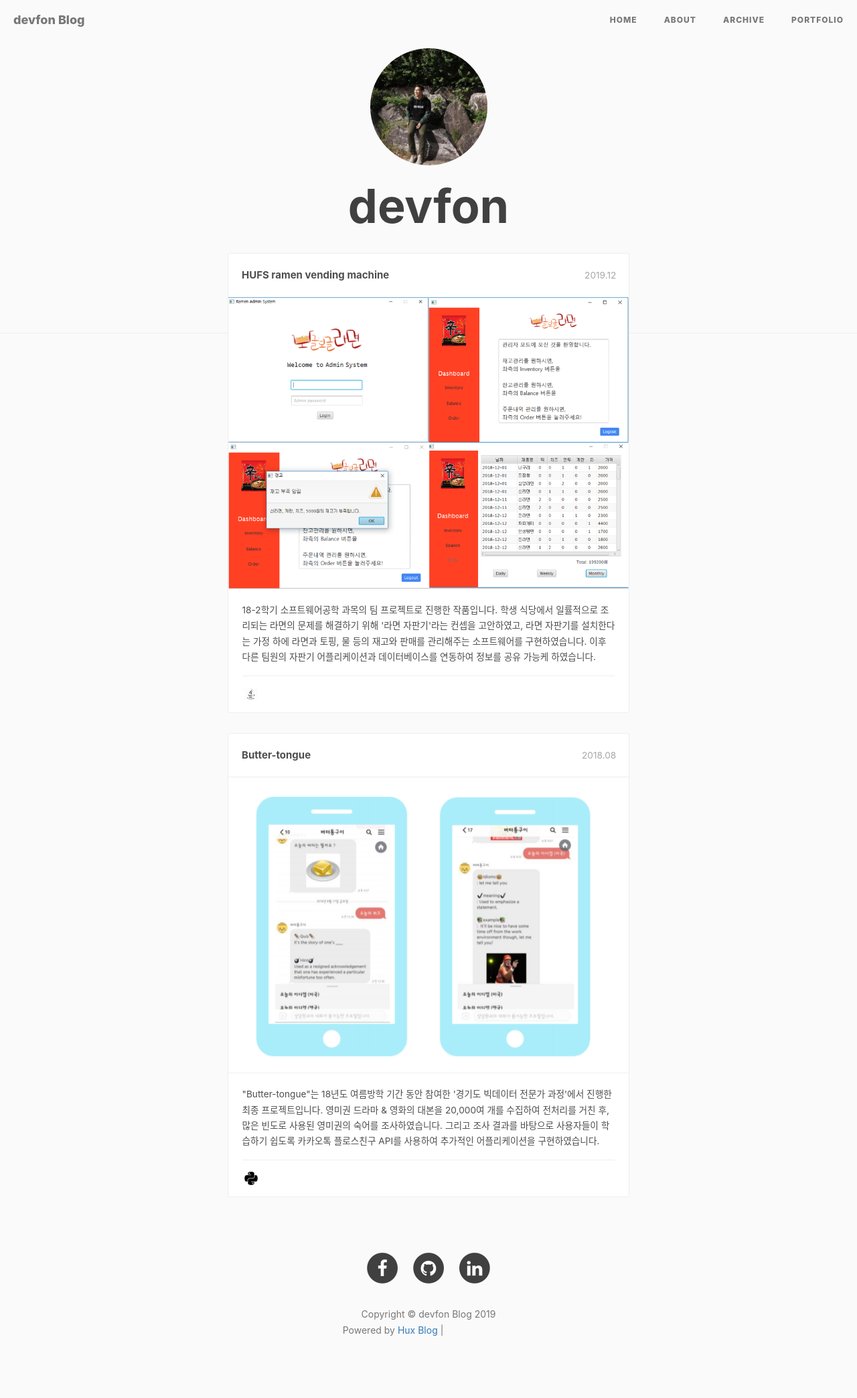
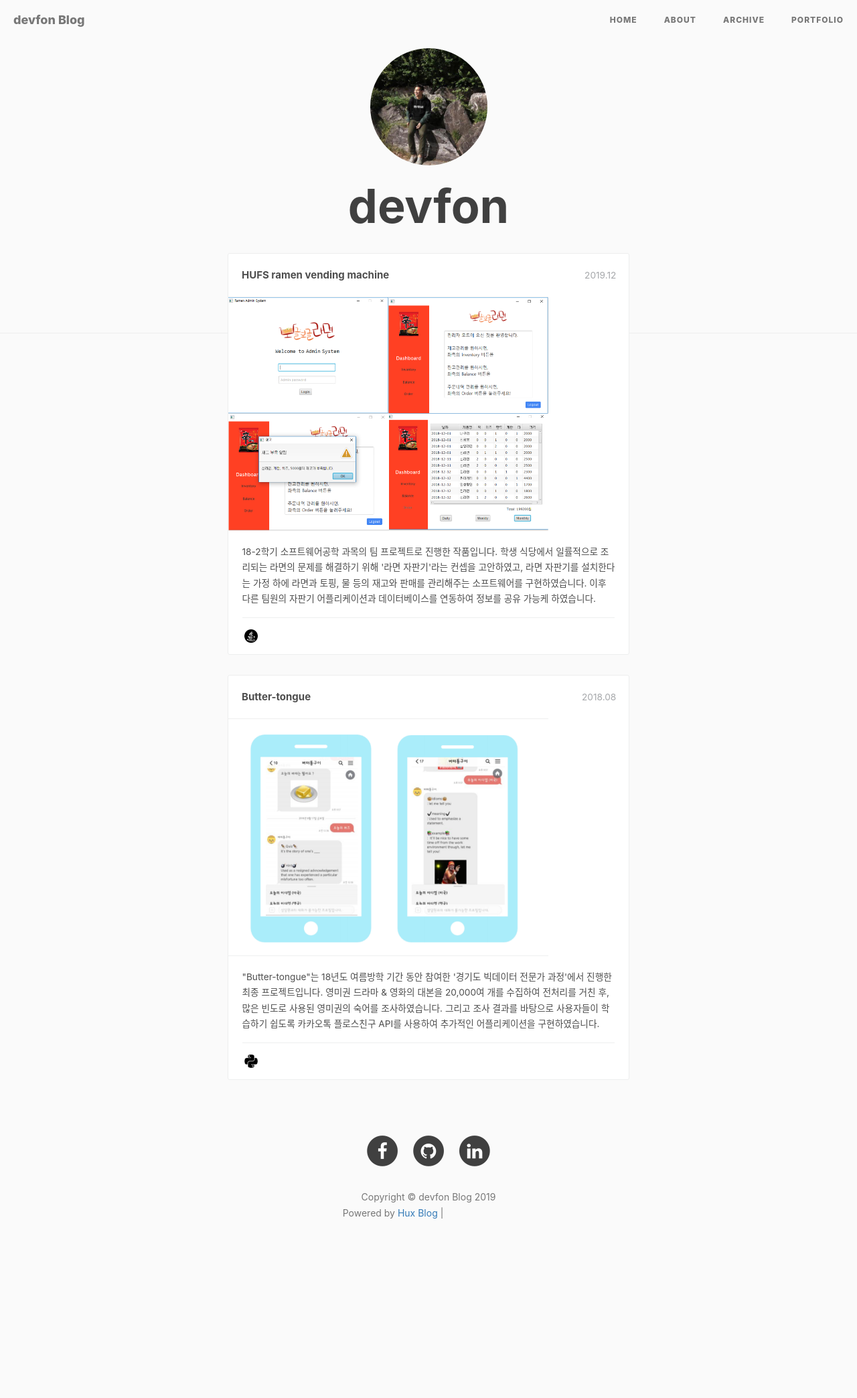
Before and after one commit to Huffon/huffon.github.io, a Jekyll site: the page built from portfolio/index.html, in a window 1280 px wide. Shown: the whole page at 67% size. Built offline with Jekyll 4.4.1, drawn with Linux system fonts in a browser that asks for light colours; nearby versions of some CDN libraries; comment, search, counter and statistics services are not loaded; after the commit the page ends 1913 px from its top, so only the background shows below that; grey boxes are pictures that could not be loaded.

```diff
--- a/portfolio/index.html
+++ b/portfolio/index.html
@@ -25,7 +25,7 @@
 						<div class="cbp_tmlabel">
 							<h2 id="boxoffice">HUFS ramen vending machine</h2>
 							<time>2019.12</time>
-							<img src="images/ramen_vending.png">
+							<img src="images/ramen_vending.png" style="width: 80%; height: 80%;">
 							<ul>
 								<li>
 									18-2학기 소프트웨어공학 과목의 팀 프로젝트로 진행한 작품입니다. 학생 식당에서 일률적으로 조리되는 라면의 문제를 해결하기 위해 '라면 자판기'라는 컨셉을 고안하였고, 라면 자판기를 설치한다는 가정 하에 라면과 토핑, 물 등의 재고와 판매를 관리해주는 소프트웨어를 구현하였습니다. 이후 다른 팀원의 자판기 어플리케이션과 데이터베이스를 연동하여 정보를 공유 가능케 하였습니다.
@@ -42,7 +42,7 @@
 						<div class="cbp_tmlabel">
 							<h2 id="boxoffice">Butter-tongue</h2>
 							<time>2018.08</time>
-							<img src="images/butter.png">
+							<img src="images/butter.png" style="width: 80%; height: 80%;" >
 							<ul>
 								<li>
 									"Butter-tongue"는 18년도 여름방학 기간 동안 참여한 '경기도 빅데이터 전문가 과정'에서 진행한 최종 프로젝트입니다. 영미권 드라마 & 영화의 대본을 20,000여 개를 수집하여 전처리를 거친 후, 많은 빈도로 사용된 영미권의 숙어를 조사하였습니다. 그리고 조사 결과를 바탕으로 사용자들이 학습하기 쉽도록 카카오톡 플로스친구 API를 사용하여 추가적인 어플리케이션을 구현하였습니다.
```
Also changed, not shown: img/favicon.ico, portfolio/images/logo-java.png, portfolio/images/logo-kissy.png (deleted), portfolio/images/newmedia.jpg (deleted), portfolio/images/work-hslider.jpg (deleted), portfolio/images/work-puzzle.png (deleted), portfolio/images/work-truth.jpg (deleted), portfolio/images/work-uihome.jpg (deleted), portfolio/images/work-wepiao-bo.jpg (deleted), portfolio/images/work-yanshuo.jpg (deleted).
